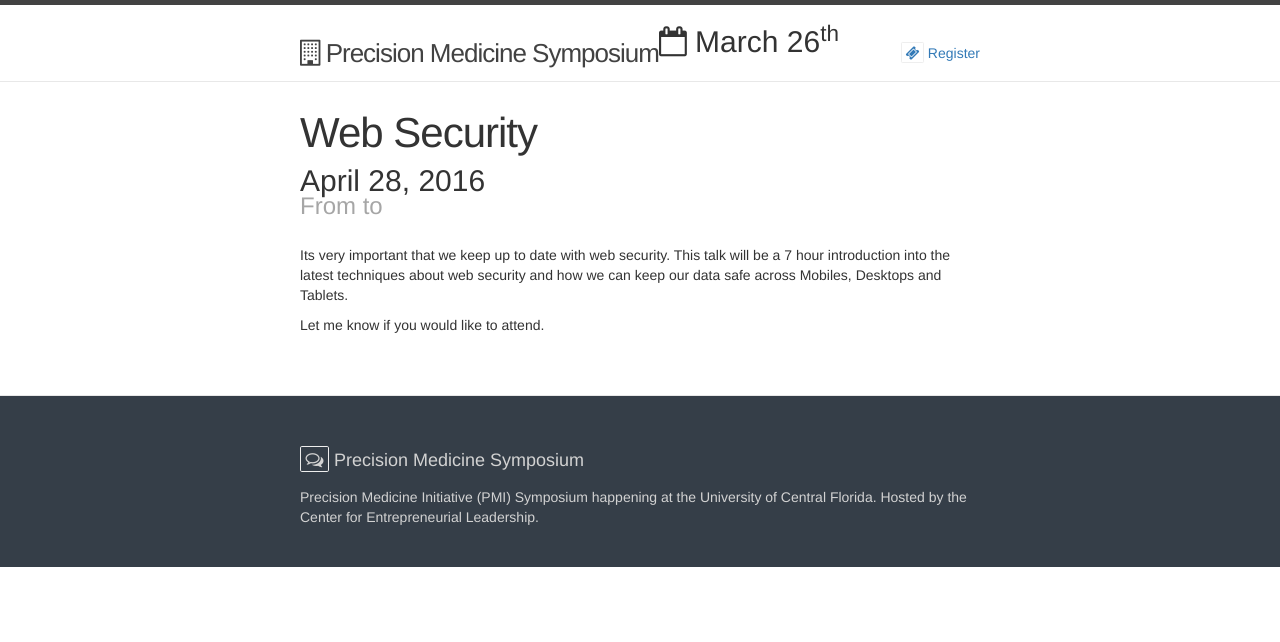
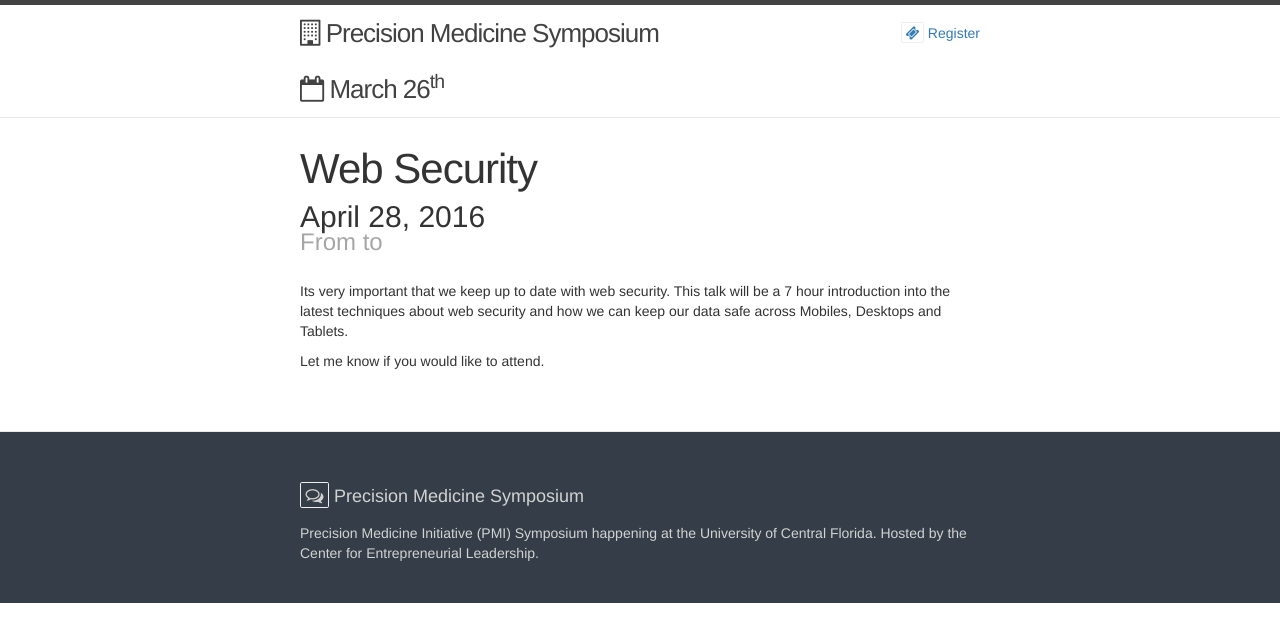
Before and after one commit to dhillonv10/pmi, a Jekyll site: the page built from _posts/2016-04-28-web-security.md, in a window 1280 px wide. Shown: the top 642 px of the page. Built offline with Jekyll 4.4.1, drawn with Linux system fonts in a browser that asks for light colours; nearby versions of some CDN libraries.

Commit message:
Adding new permalink

```diff
--- a/_includes/header.html
+++ b/_includes/header.html
@@ -8,7 +8,11 @@
       <a href="#"><i class="fa fa-ticket fa-border"></i> Register </a>
     </nav>
 
-	<h2><i class="fa fa-calendar-o"></i> March 26<sup>th</sup></h2>
+  </div>
+
+  <div class="wrapper">
+
+    <a class="site-title"><i class="fa fa-calendar-o"></i> March 26<sup>th</sup></a>
 
   </div>
 
```
